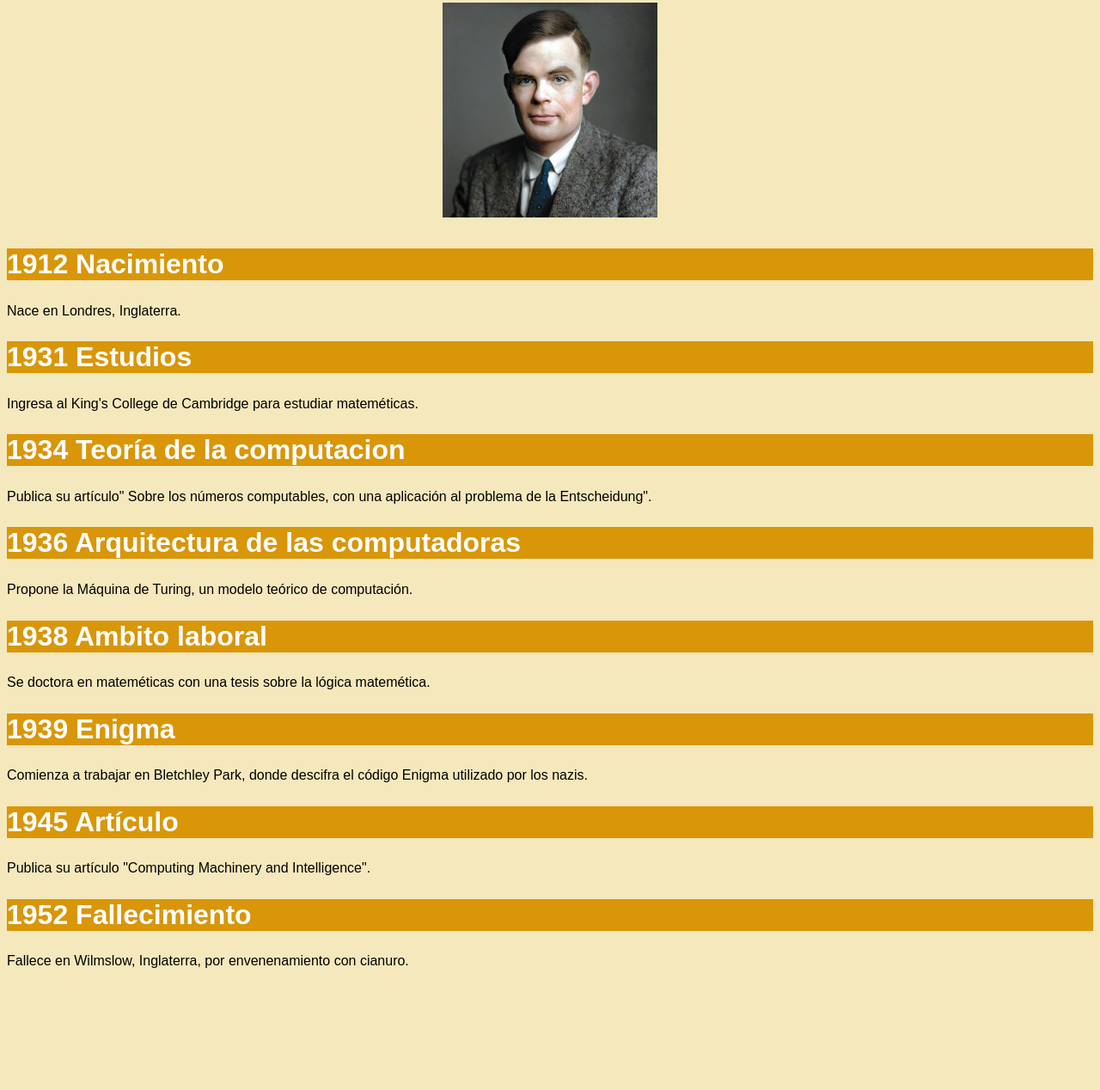
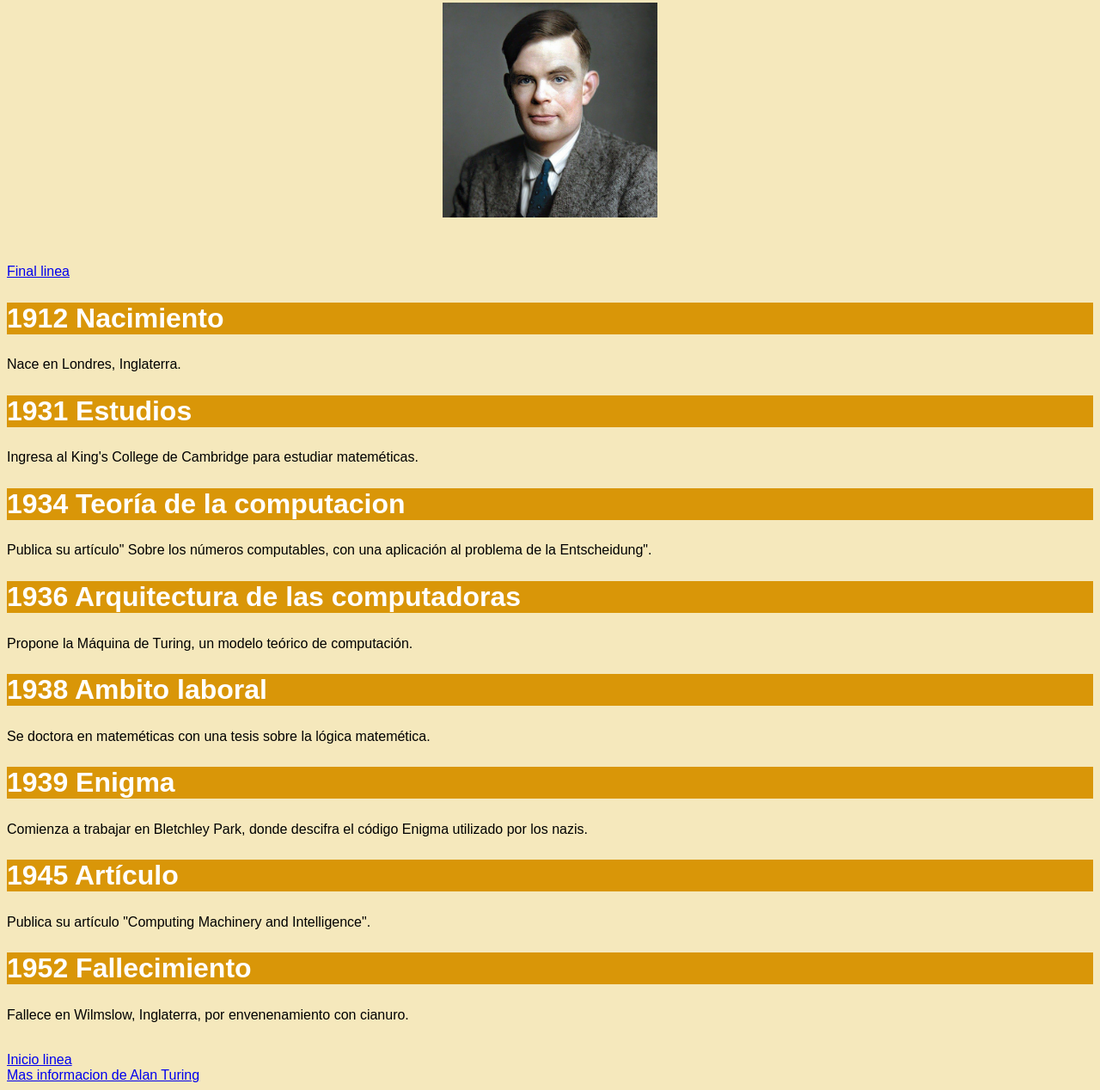
Before and after one commit to LuisMavil/Biografia-Turing, a plain HTML site: page index.html in a window 1280 px wide. Shown: the part 167-1435 px from the top of the page at 86% size. Before the commit the page ends 1310 px from the top, so only its background shows below. Drawn offline with Linux system fonts and the light colour scheme.

Commit message:
Add files via upload

```diff
--- a/index.html
+++ b/index.html
@@ -10,9 +10,10 @@
     <body>
         <h1>Biografia de Alan Turing</h1>
         <h1>1912-1952</h1>
-        <h1><img src="alant.jpg" height="250" width="250" alt="imagen de turing"</h1>
+        <h1><img src="alant.jpg" height="250" width="250" alt="imagen de turing" img></h1><br>
 
-        <h2>1912 Nacimiento</h2>
+        <a href="#Fallecimiento">Final linea</a><br>
+        <h2 id="Nacimiento">1912 Nacimiento</h2>
         <p>Nace en Londres, Inglaterra.</p>
 
         <h2>1931 Estudios</h2>
@@ -35,7 +36,10 @@
         <h2>1945 Art&iacute;culo</h2>
         <p>Publica su art&iacute;culo "Computing Machinery and Intelligence".</p>
 
-        <h2>1952 Fallecimiento</h2>
-        <p>Fallece en Wilmslow, Inglaterra, por envenenamiento con cianuro.</p>
+        <h2 id="Fallecimiento">1952 Fallecimiento</h2>
+        <p>Fallece en Wilmslow, Inglaterra, por envenenamiento con cianuro.</p><br>
+
+        <a href="#Nacimiento">Inicio linea</a><br>
+        <a href = "https://es.wikipedia.org/wiki/Alan_Turing"> Mas informacion de Alan Turing</a>
     <body>
 </html>
```
